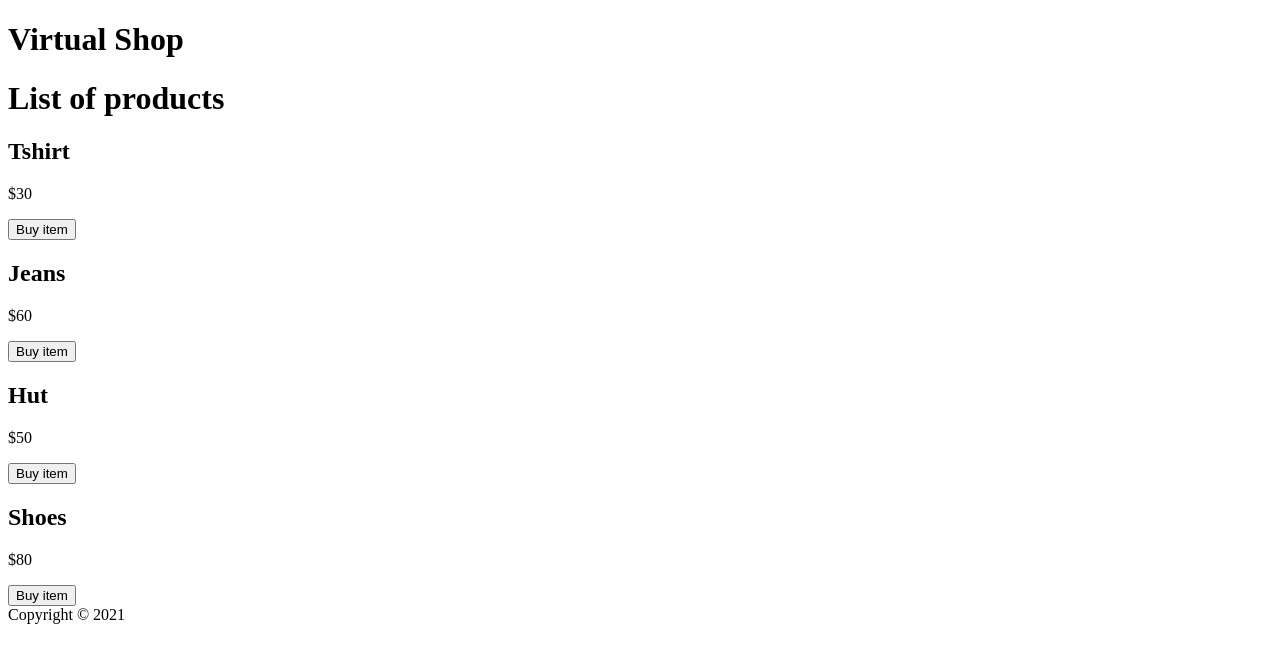
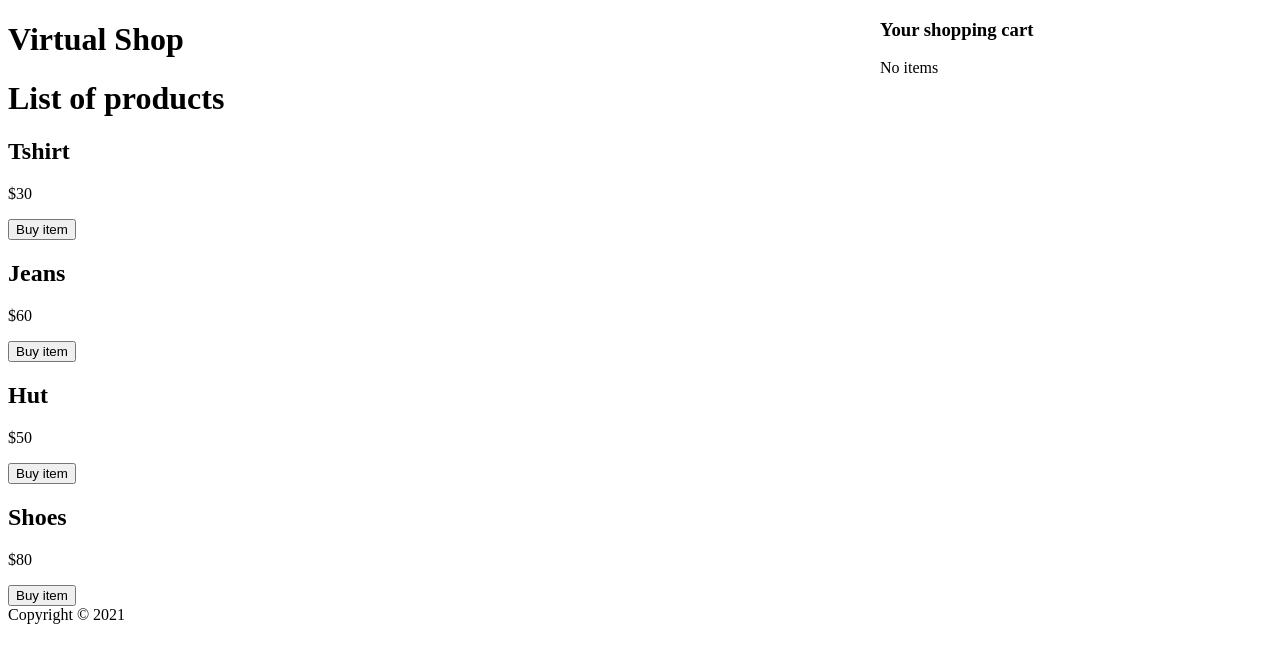
Before and after one commit to ivanurra/basics, a React (Create React App) app: page / in a window 1280 px wide. Shown: the top 662 px of the page. Built offline with nearby package versions, Linux system fonts and the light colour scheme.

Commit message:
shopping cart

```diff
--- a/src/App.js
+++ b/src/App.js
@@ -1,4 +1,5 @@
 import { Fragment, useState } from "react";
+import Cart from "./components/Cart";
 import Footer from "./components/Footer";
 import Header from "./components/Header";
 import Product from "./components/Product";
@@ -33,6 +34,9 @@ function App() {
         />
       ))}
 
+    <Cart
+      cart={cart}
+    />
       <Footer
         date={date}
       />
--- /dev/null
+++ b/src/components/Cart.js
@@ -0,0 +1,22 @@
+import React from 'react';
+import Product from "./Product";
+import './cart.css';
+
+
+const Cart = ({cart}) => (
+    <div className="cart">
+        <h3>Your shopping cart</h3>
+        {cart.length === 0
+
+        ?
+            <p>No items</p>
+        : cart.map(product =>(
+            <Product
+                key={product.id}
+                product={product}
+            />
+        ))}
+    </div>
+);
+
+export default Cart;
--- /dev/null
+++ b/src/components/cart.css
@@ -0,0 +1,7 @@
+.cart{
+    position: fixed;
+    top: 0;
+    right: 0;
+    background-color: white;
+    width: 400px;
+}
```
